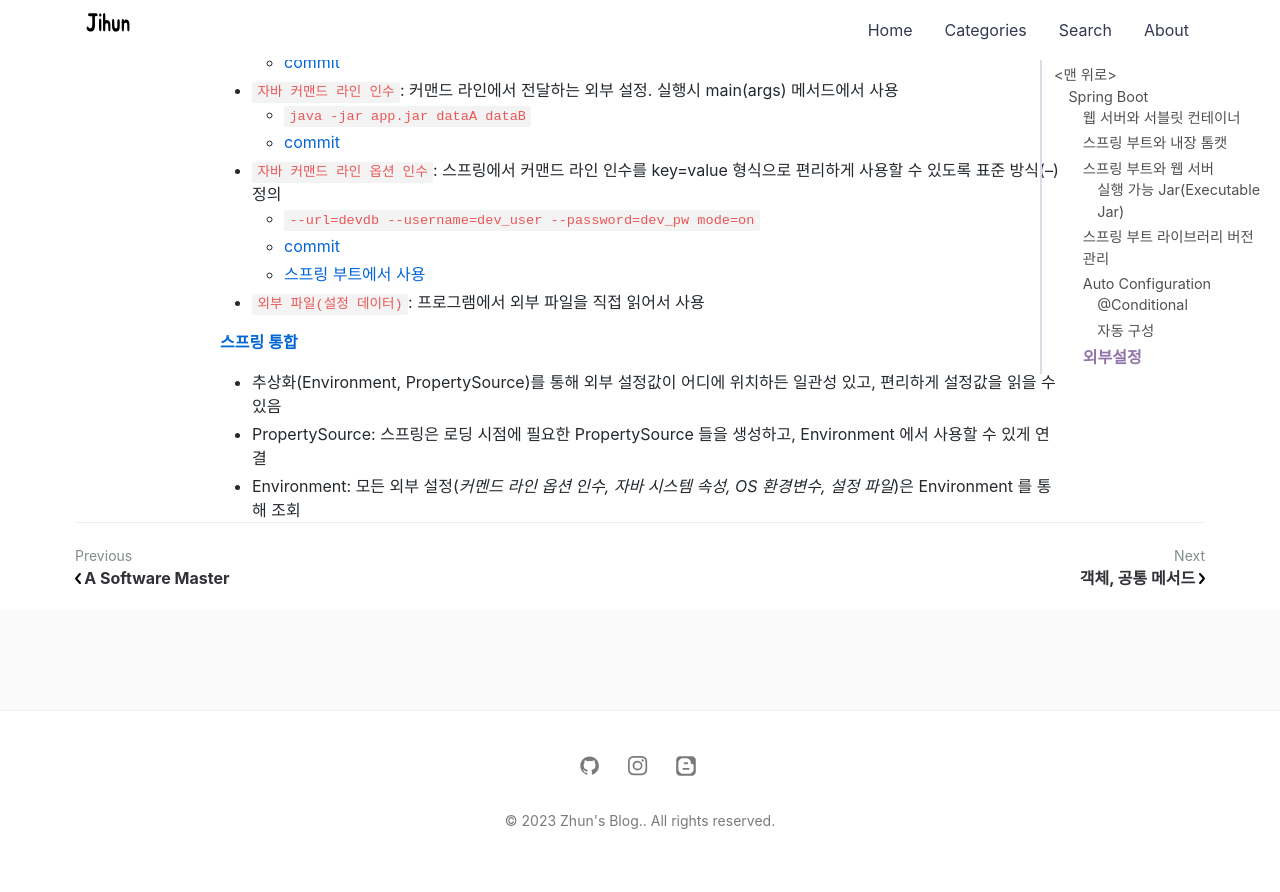
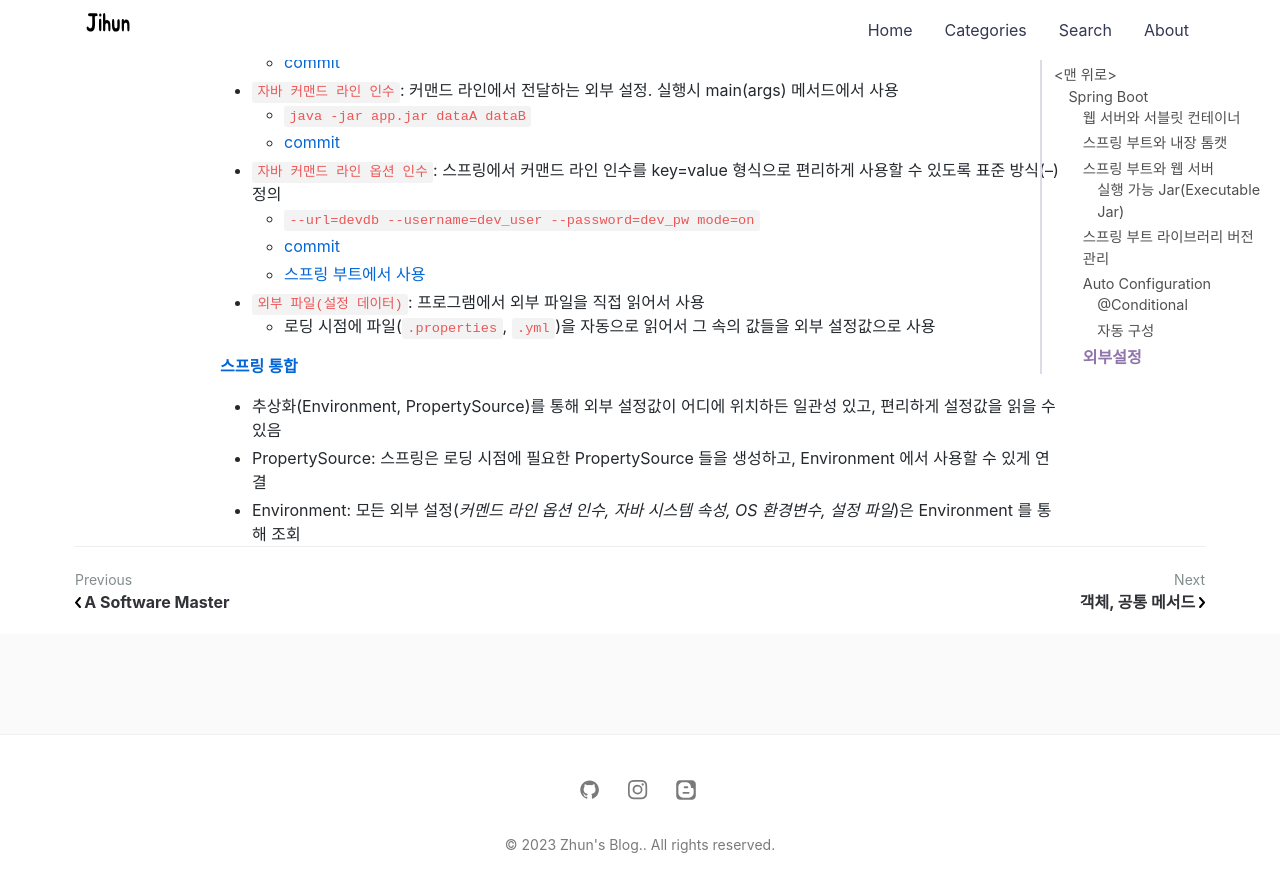
Before and after one commit to jihunparkme/jihunparkme.github.io, a Jekyll site: the page built from _posts/2023-04-06-spring-boot.md, in a window 1280 px wide and 900 px high, scrolled down 12923 px. Shown: the top 892 px of the window. Built offline with Jekyll 4.4.1, drawn with Linux system fonts in a browser that asks for light colours; nearby versions of some CDN libraries; comment, search, counter and statistics services are not loaded.

Commit message:
[SpringBoot] 외부설정: 설정 데이터 - 외부 파일

```diff
--- a/_posts/2023-04-06-spring-boot.md
+++ b/_posts/2023-04-06-spring-boot.md
@@ -531,6 +531,7 @@ public class JdbcTemplateAutoConfiguration {
   - [commit](https://github.com/jihunparkme/Inflearn-Spring-Boot/commit/f505f48acd33fb89a4a4a0738c5dd9f29832b1ca)
   - [스프링 부트에서 사용](https://github.com/jihunparkme/Inflearn-Spring-Boot/commit/51ac6770d986e8bd5db4d058d3f6a11cbebb68c5)
 - `외부 파일(설정 데이터)`: 프로그램에서 외부 파일을 직접 읽어서 사용
+  - 로딩 시점에 파일(`.properties`, `.yml`)을 자동으로 읽어서 그 속의 값들을 외부 설정값으로 사용
 
 **[스프링 통합](https://github.com/jihunparkme/Inflearn-Spring-Boot/commit/028f460681fea8cc22d385169d5a4f4b0378e5de)**
 
```
